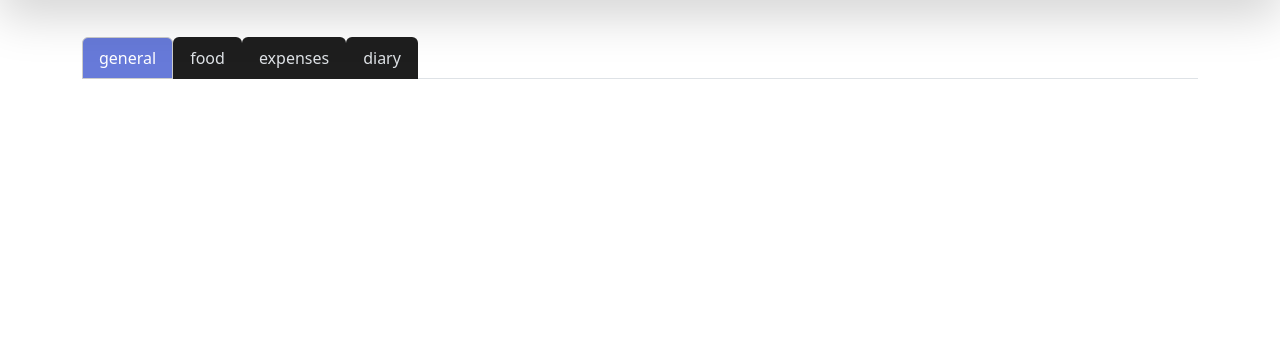
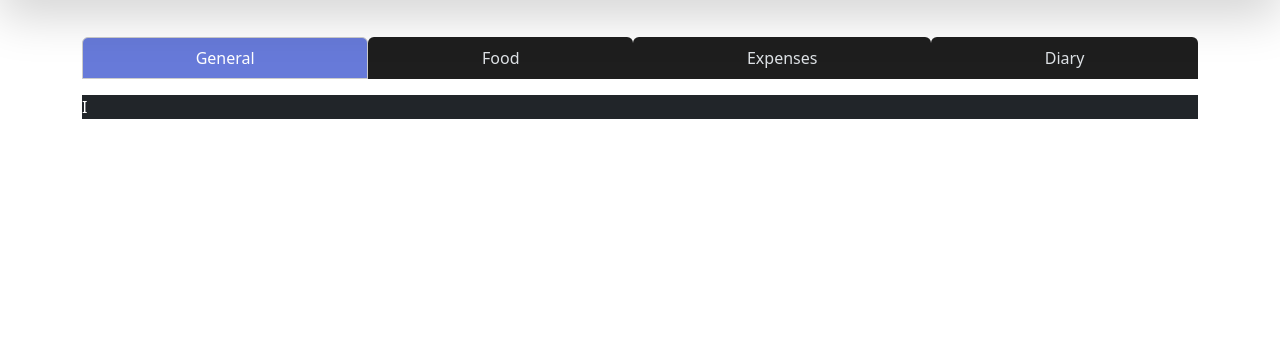
Before and after one commit to fedorajuandy/daily-journey, a Flask app: page / in a window 1280 px wide. Shown: the part 59-420 px from the top of the page. Run offline with Flask 2, Linux system fonts and the light colour scheme; the visitor is signed in with stand-in values (Sample User, id 1); some libraries are stand-ins or nearby versions.

Commit message:
in progress

```diff
--- a/templates/index.html
+++ b/templates/index.html
@@ -6,32 +6,32 @@
 
 {% block main %}
 <div class="min-vh-100 py-5">
-  <ul class="nav nav-tabs mt-5" id="myTab" role="tablist">
+  <ul class="nav nav-tabs mt-5 nav-fill" id="tab-menu" role="tablist">
     <li class="nav-item" role="presentation">
-      <button class="nav-link active" id="general-tab" data-bs-toggle="tab" data-bs-target="#general-tab-pane" type="button" role="tab" aria-controls="general-tab-pane" aria-selected="true">general</button>
+      <button class="nav-link active" id="general-tab" data-bs-toggle="tab" data-bs-target="#general-tab-pane" type="button" role="tab" aria-controls="general-tab-pane" aria-selected="true">General</button>
     </li>
     <li class="nav-item" role="presentation">
-      <button class="nav-link" id="food-tab" data-bs-toggle="tab" data-bs-target="#food-tab-pane" type="button" role="tab" aria-controls="food-tab-pane" aria-selected="false">food</button>
+      <button class="nav-link" id="food-tab" data-bs-toggle="tab" data-bs-target="#food-tab-pane" type="button" role="tab" aria-controls="food-tab-pane" aria-selected="false">Food</button>
     </li>
     <li class="nav-item" role="presentation">
-      <button class="nav-link" id="expenses-tab" data-bs-toggle="tab" data-bs-target="#expenses-tab-pane" type="button" role="tab" aria-controls="expenses-tab-pane" aria-selected="false">expenses</button>
+      <button class="nav-link" id="expenses-tab" data-bs-toggle="tab" data-bs-target="#expenses-tab-pane" type="button" role="tab" aria-controls="expenses-tab-pane" aria-selected="false">Expenses</button>
     </li>
     <li class="nav-item" role="presentation">
-      <button class="nav-link" id="diary-tab" data-bs-toggle="tab" data-bs-target="#diary-tab-pane" type="button" role="tab" aria-controls="diary-tab-pane" aria-selected="false" diary>diary</button>
+      <button class="nav-link" id="diary-tab" data-bs-toggle="tab" data-bs-target="#diary-tab-pane" type="button" role="tab" aria-controls="diary-tab-pane" aria-selected="false" diary>Diary</button>
     </li>
   </ul>
-  <div class="tab-content" id="myTabContent">
+  <div class="tab-content mt-3 text-bg-dark" id="tab-menu-content">
     <div class="tab-pane fade show active" id="general-tab-pane" role="tabpanel" aria-labelledby="general-tab" tabindex="0">
-
+      I
     </div>
-    <div class="tab-pane fade" id="food-tab-pane" role="tabpanel" aria-labelledby="food-tab" tabindex="0">
-
+    <div class="tab-pane fade" id="food-tab-pane" role="tabpanel" aria-labelledby="food-tab" tabindex="1">
+      NEED
     </div>
-    <div class="tab-pane fade" id="expenses-tab-pane" role="tabpanel" aria-labelledby="expenses-tab" tabindex="0">
-
+    <div class="tab-pane fade" id="expenses-tab-pane" role="tabpanel" aria-labelledby="expenses-tab" tabindex="2">
+      DILUC
     </div>
-    <div class="tab-pane fade" id="diary-tab-pane" role="tabpanel" aria-labelledby="diary-tab" tabindex="0">
-
+    <div class="tab-pane fade" id="diary-tab-pane" role="tabpanel" aria-labelledby="diary-tab" tabindex="3">
+      ;-;
     </div>
   </div>
 </div>
```
